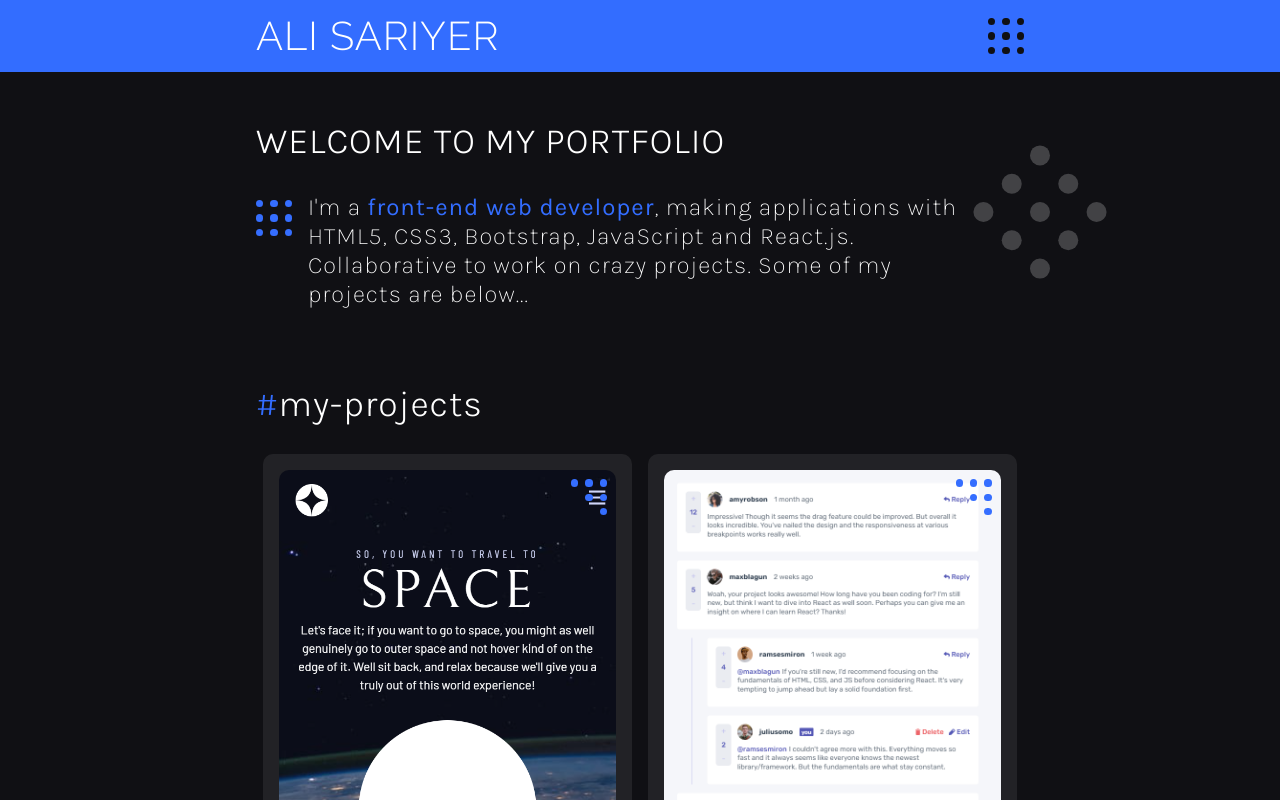
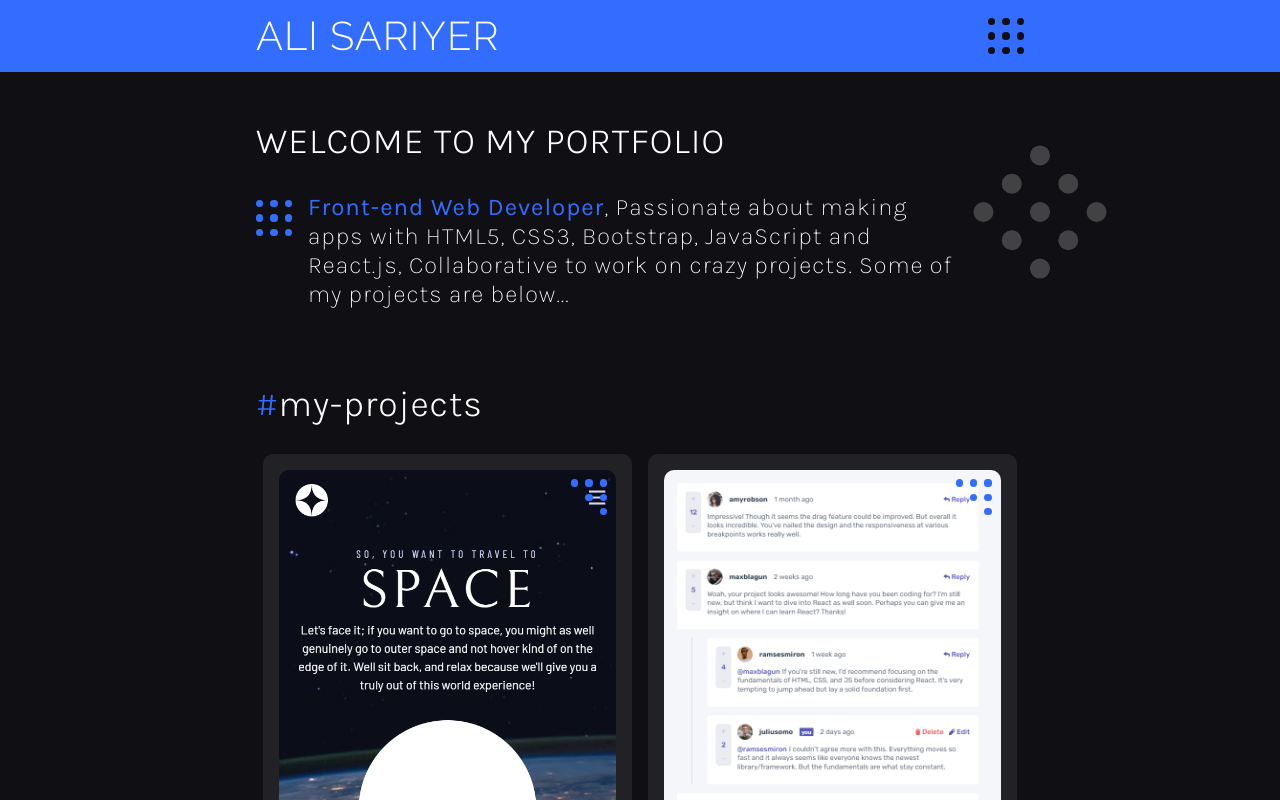
Before and after one commit to alisariyer/alisariyer, a React (Create React App) app: page / in a window 1280 px wide. Shown: the top 800 px of the page. Built offline with nearby package versions, Linux system fonts and the light colour scheme.

Commit message:
Update hero text

```diff
--- a/src/components/Hero.js
+++ b/src/components/Hero.js
@@ -12,8 +12,8 @@ export default function Hero() {
         <div className="hero-content">
           <Dots backgroundColor="#356EFF" rotate={0} />
           <p className="extra-light">
-            I'm a <span className="blue regular">front-end web developer</span>,
-            making applications with HTML5, CSS3, Bootstrap, JavaScript and React.js.
+            <span className="blue regular">Front-end Web Developer</span>,
+            Passionate about making apps with HTML5, CSS3, Bootstrap, JavaScript and React.js,
             Collaborative to work on crazy projects. Some of my projects are below...
           </p>
         </div>
```
